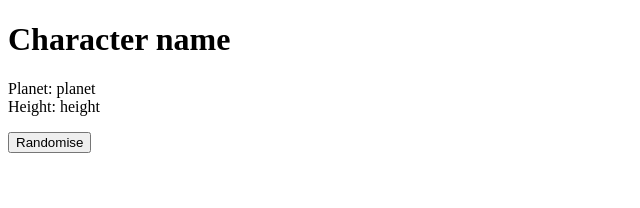
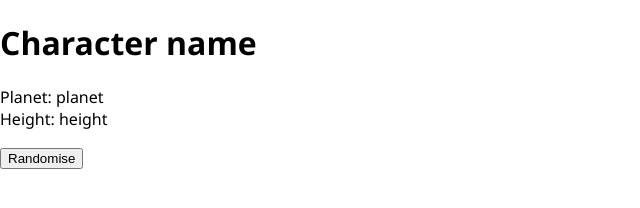
Before and after one commit to Brendan-Geoghegan/lotr_API, a plain HTML site: page index.html in a window 1280 px wide. Shown: the whole page, without its empty margins (0-640 px from the left). Drawn offline with Linux system fonts and the light colour scheme; no server answers.

Commit message:
Added css file and .gitignore

```diff
--- a/index.html
+++ b/index.html
@@ -6,6 +6,7 @@
     <meta name="viewport" content="width=device-width, initial-scale=1.0">
     <title>lotr</title>
     <script defer src="./index.js"></script>
+    <link rel="stylesheet" href="style.css">
 </head>
 <body>
     <div>
--- /dev/null
+++ b/style.css
@@ -0,0 +1,9 @@
+* {
+    box-sizing: border-box;
+}
+
+html, body {
+    margin: 0;
+    padding: 0;
+    font-family: 'Segoe UI', Tahoma, Geneva, Verdana, sans-serif;
+}
```
Also changed, not shown: 1 other file.
